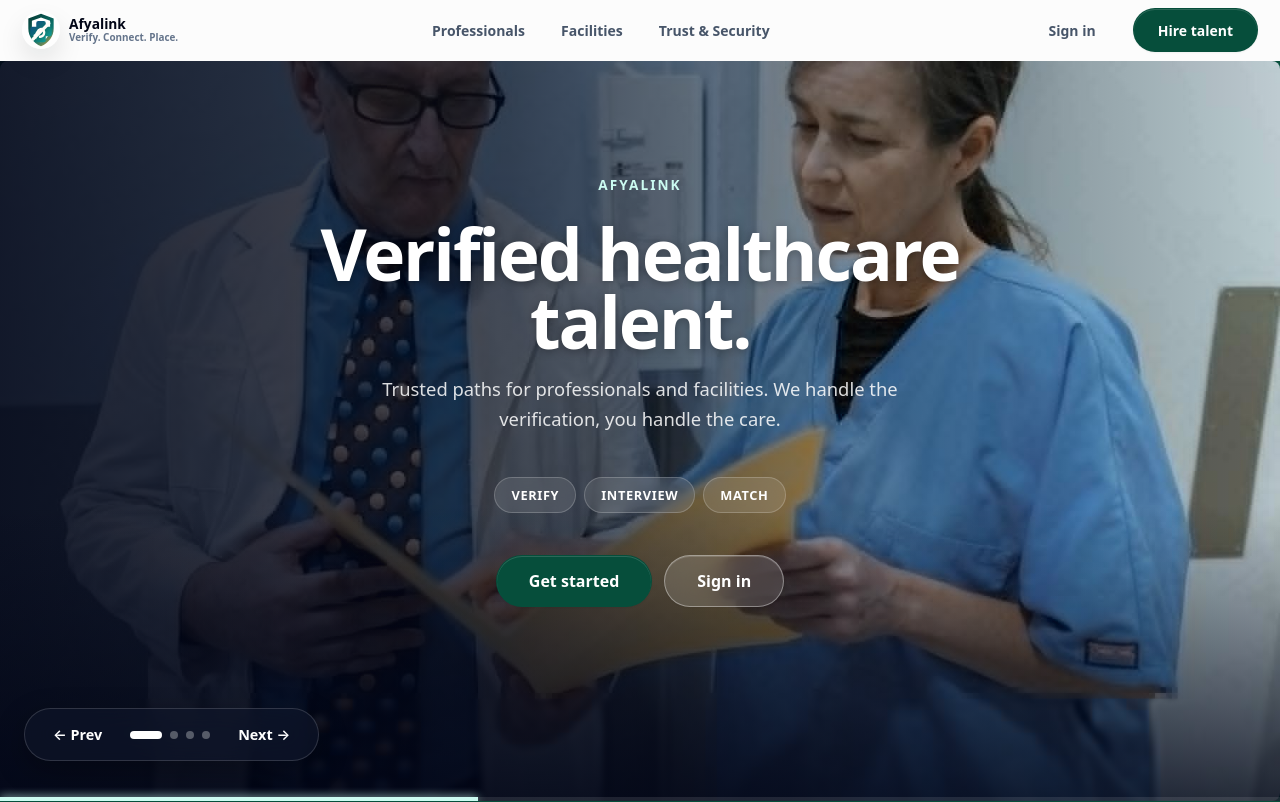
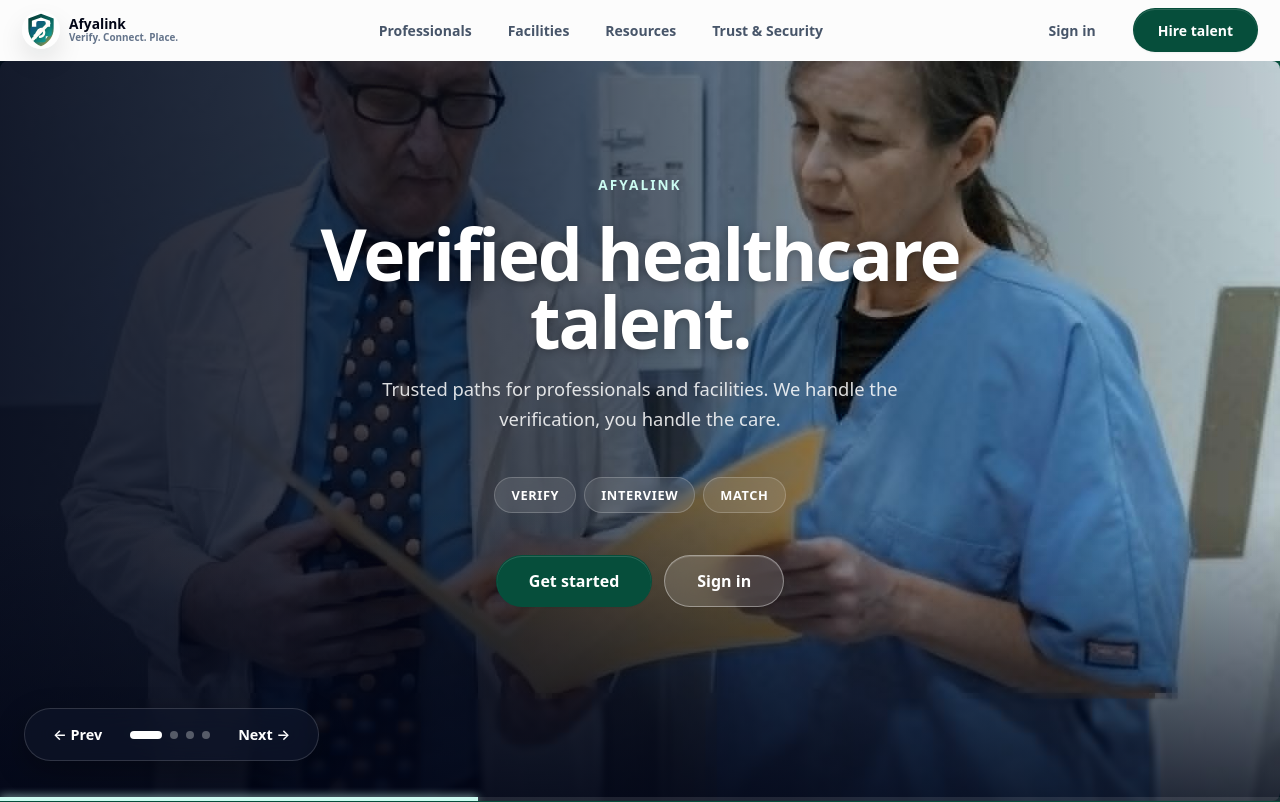
Before and after one commit to Owinovative/afyalink, a Next.js app in the folder apps/web/: page / in a window 1280 px wide. Shown: the top 802 px of the page. Built offline with nearby package versions, Linux system fonts and the light colour scheme; no server answers.

Commit message:
Fix formatting for Resources link in MarketingNav

```diff
--- a/apps/web/src/components/layout/MarketingNav.tsx
+++ b/apps/web/src/components/layout/MarketingNav.tsx
@@ -44,6 +44,7 @@ export function MarketingNav() {
             <Link href="/facilities" aria-current={pathname.startsWith("/facilities") ? "page" : undefined}>
               Facilities
             </Link>
+            <Link href="/resources" className="nav-link">Resources</Link>
             <Link href="/trust-security" aria-current={pathname.startsWith("/trust") ? "page" : undefined}>
               Trust & Security
             </Link>
```
